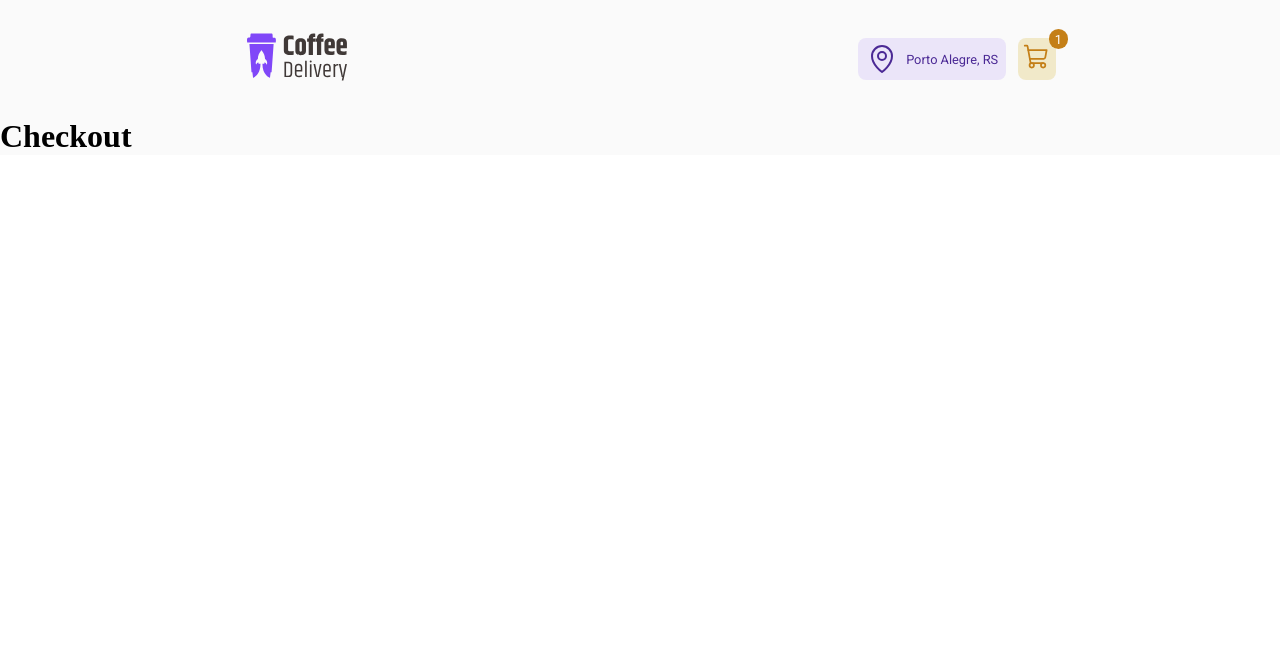
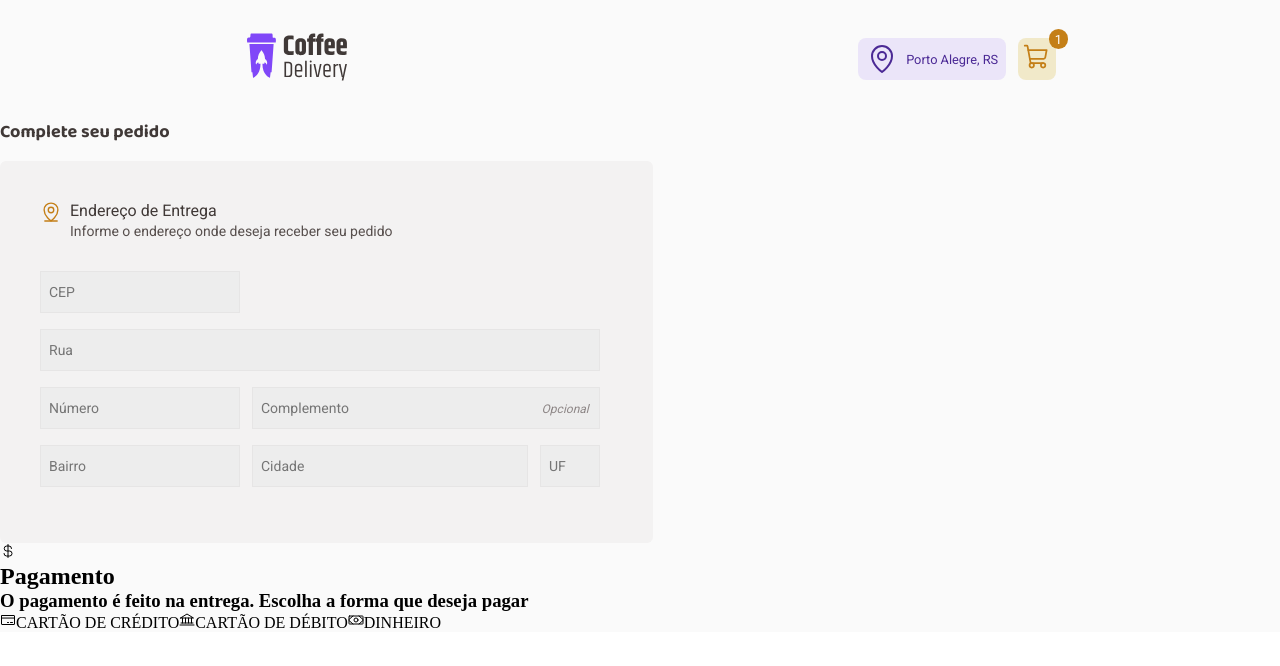
Before and after one commit to GabrielDsanta/Coffe-Delivery, a React (Vite) app: page /checkout in a window 1280 px wide. Shown: the top 666 px of the page. Built offline with nearby package versions, Linux system fonts and the light colour scheme.

Commit message:
Começando a fazer as primeiras estilizações da CheckOut page

```diff
--- a/src/pages/Checkout/Checkout.tsx
+++ b/src/pages/Checkout/Checkout.tsx
@@ -1,7 +1,79 @@
 
+import { MapPinLine, CurrencyDollar, CreditCard, Bank, Money } from 'phosphor-react'
+import { StylesBaseInput, StylesCheckOutPage } from './styles'
 
 export function Checkout(){
     return(
-        <h1>Checkout</h1>
+        <StylesCheckOutPage>
+            <h1>Complete seu pedido</h1>
+
+            <div>
+                <div className='AddressCard'>
+                    <div className='AddressTitle'>
+                        <MapPinLine className='MapPinLine' size={22}/>
+                        <div>
+                            <h2>
+                                Endereço de Entrega
+                            </h2>
+
+                            <h3>
+                                Informe o endereço onde deseja receber seu pedido
+                            </h3>
+                        </div>
+                    </div>
+
+                    <StylesBaseInput action='#'>
+                        <input type='text' placeholder='CEP' />
+
+                        <div>
+                            <input className='InputStreet' type='text' placeholder='Rua' />
+                        </div>
+
+                        <div>
+                            <input type='text' placeholder='Número' />
+
+                            <input className='ComplementInput' type='text' placeholder='Complemento' />
+                            <span className='ComplementSpan'>Opcional</span>
+                        </div>
+
+                        <div>
+                            <input type='text' placeholder='Bairro' />
+                            <input className='CityInput' type='text' placeholder='Cidade' />
+                            <input className='InputUF' type='text' placeholder='UF' />
+                        </div>
+
+                    </StylesBaseInput>
+                </div>
+
+                <div>
+                    <div>
+                        <CurrencyDollar />
+                        <div>
+                            <h2>
+                                Pagamento
+                            </h2>
+                            <h3>
+                                O pagamento é feito na entrega. Escolha a forma que deseja pagar
+                            </h3>
+                        </div>
+                    </div>
+
+                    <span>
+                        <CreditCard />
+                        CARTÃO DE CRÉDITO
+                    </span>
+
+                    <span>
+                        <Bank />
+                        CARTÃO DE DÉBITO
+                    </span>
+
+                    <span>
+                        <Money />
+                        DINHEIRO
+                    </span>
+                </div>
+            </div>
+        </StylesCheckOutPage>
     )
 }
--- a/src/pages/Checkout/styles.ts
+++ b/src/pages/Checkout/styles.ts
@@ -0,0 +1,87 @@
+import styled from "styled-components";
+
+
+export const StylesCheckOutPage = styled.section`
+    h1{
+        font-family: 'Baloo 2', sans-serif;
+        font-size: 1.125rem;
+        font-weight: 700;
+        color: ${props => props.theme['base-subtitle']};
+        margin-bottom: 0.938rem;
+    }
+
+    .AddressTitle{
+        font-family: 'Roboto', sans-serif;
+        display: flex;
+        align-items: flex-start;
+        margin-bottom: 2rem;
+
+        .MapPinLine{
+            color: ${props => props.theme['yellow-dark']};
+            margin-right: .5rem;
+        }
+
+        h2{
+            color: ${props => props.theme['base-subtitle']};
+            font-size: 1rem;
+            font-weight: 400;
+            margin-bottom: .2rem;
+        }
+
+        h3{
+            color: ${props => props.theme['base-text']};
+            font-size: 0.875rem;
+            font-weight: 400;
+        }
+    }
+
+    .AddressCard{
+        background-color: ${props => props.theme['base-card']};
+        padding: 2.5rem;
+        border-radius: 6px;
+        width: 40.8rem;
+    }
+`
+
+export const StylesBaseInput = styled.form`
+
+   input{
+    font-family: 'Roboto', sans-serif;
+    font-size: 0.875rem;
+    font-weight: 400;
+    margin-bottom: 1rem;
+    width: 12.5rem;
+    height: 2.625rem;
+    background-color: ${props => props.theme['base-input']};
+    border: solid 1px ${props => props.theme['base-button']};
+    padding: .5rem;
+    color: ${props => props.theme['base-text']};
+    outline: none;
+    margin-right: 0.75rem;
+   }
+
+   .InputStreet{
+    width: 35rem;
+   }
+
+   .ComplementInput{
+    width: 21.75rem;
+   }
+
+   .ComplementSpan{
+    font-style: italic;
+    font-size: 0.75rem;
+    color: ${props => props.theme['base-label']};
+    font-weight: 400;
+    font-family: 'Roboto', sans-serif;
+    margin-left: -4.4rem;
+   }
+
+   .CityInput{
+    width: 17.25rem;
+   }
+
+   .InputUF{
+    width: 3.75rem;
+   }
+`
```
